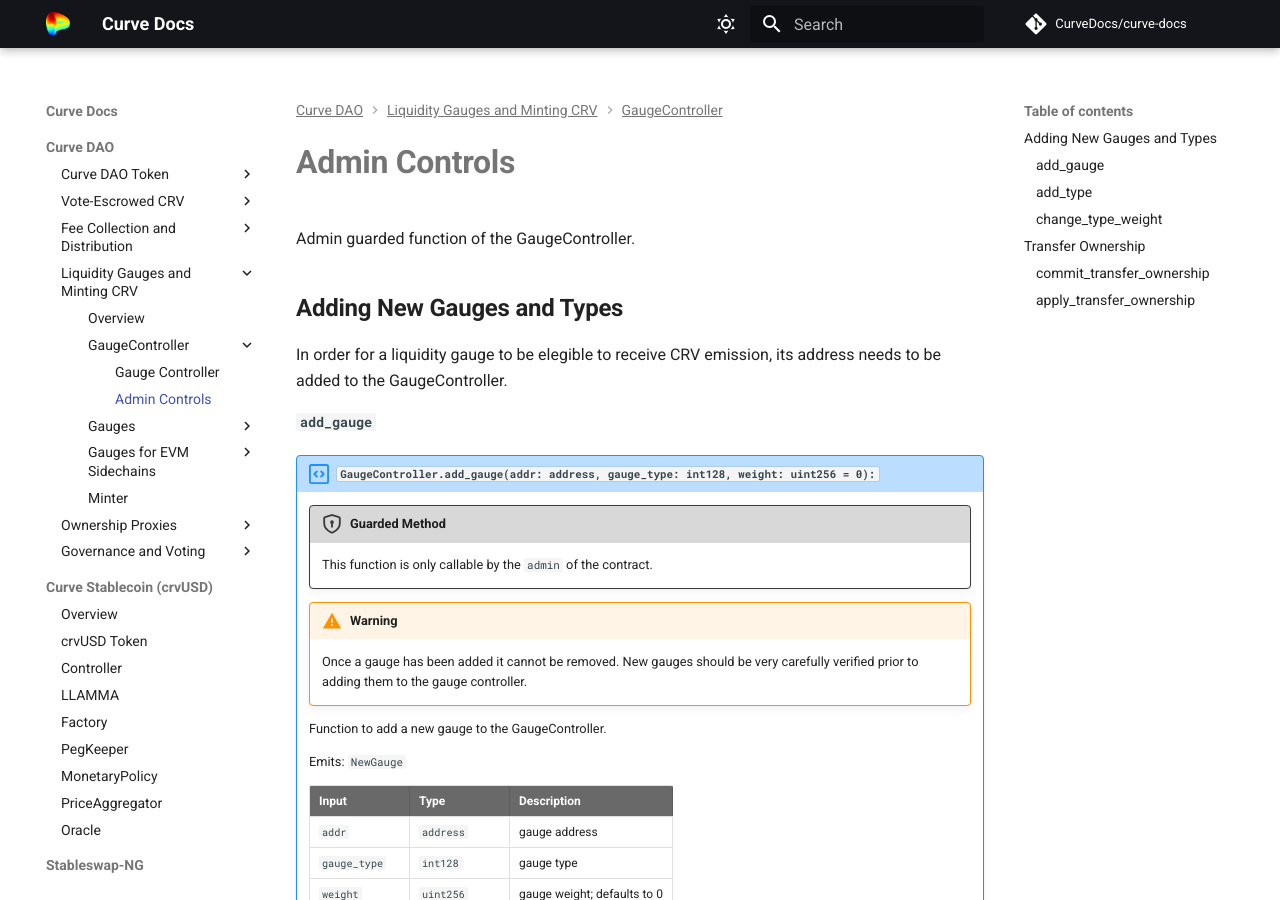
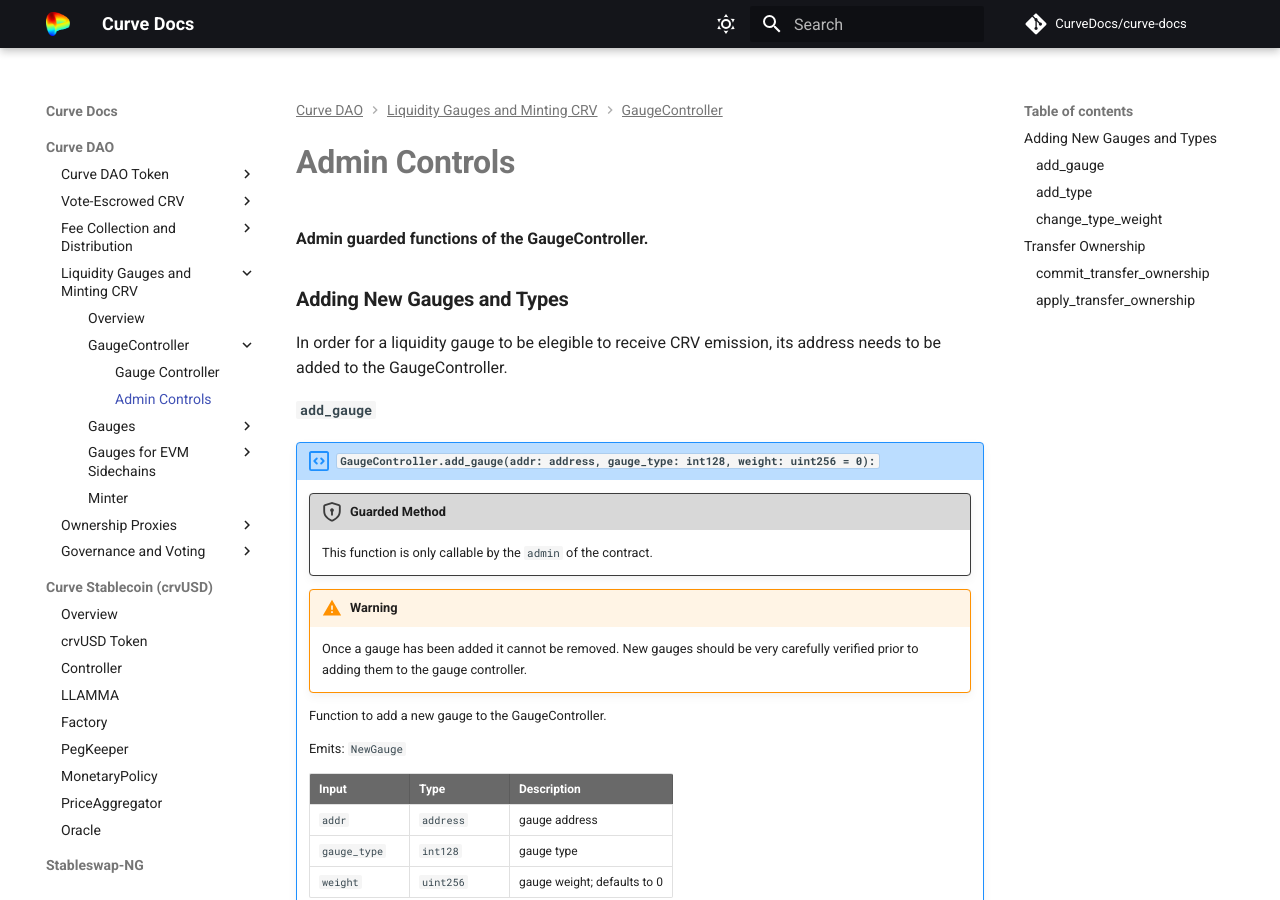
Before and after one commit to CurveDocs/curve-docs, an MkDocs documentation site: the page built from docs/curve_dao/liquidity-gauge-and-minting-crv/gauge-controller/admin-controls.md, in a window 1280 px wide and 900 px high. Built offline with MkDocs 1.6.1 and Material for MkDocs 9.7.7, drawn with Linux system fonts in a browser that asks for light colours; comment, search, counter and statistics services are not loaded; some of the changed text lies outside the part shown.

Commit message:
gauge controller admin contorls

```diff
--- a/docs/curve_dao/liquidity-gauge-and-minting-crv/gauge-controller/admin-controls.md
+++ b/docs/curve_dao/liquidity-gauge-and-minting-crv/gauge-controller/admin-controls.md
@@ -1,7 +1,6 @@
-Admin guarded function of the GaugeController.
+**Admin guarded functions of the GaugeController.**
 
-
-# **Adding New Gauges and Types**
+## **Adding New Gauges and Types**
 
 In order for a liquidity gauge to be elegible to receive CRV emission, its address needs to be added to the GaugeController.
 
@@ -188,7 +187,8 @@
 
 
 
-# **Transfer Ownership**
+## **Transfer Ownership**
+
 ### `commit_transfer_ownership`
 !!! description "`GaugeController.commit_transfer_ownership(addr: address)`"
 
```
Also changed, not shown: other parts of docs/curve_dao/liquidity-gauge-and-minting-crv/gauge-controller/admin-controls.md (+1 -2 lines).
